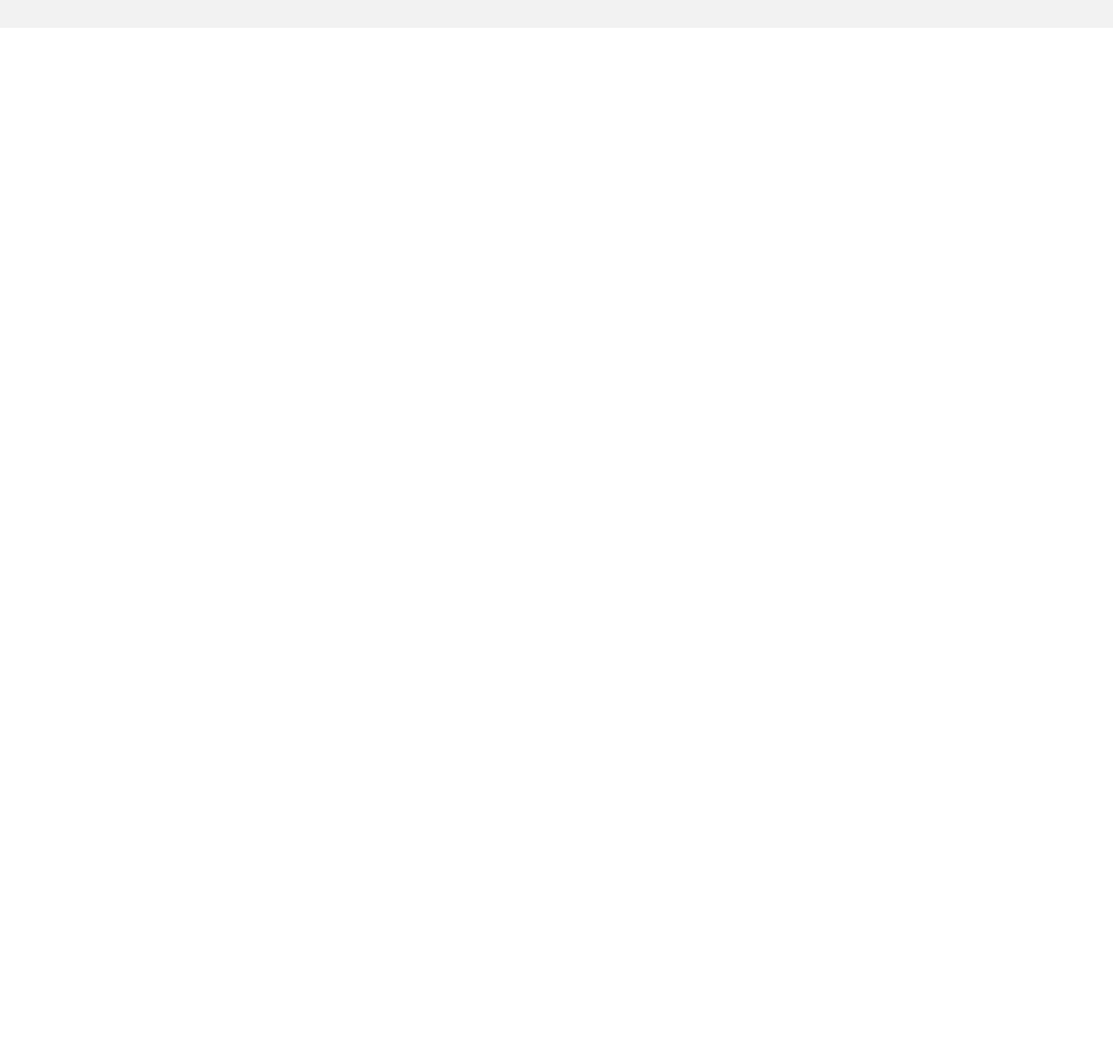
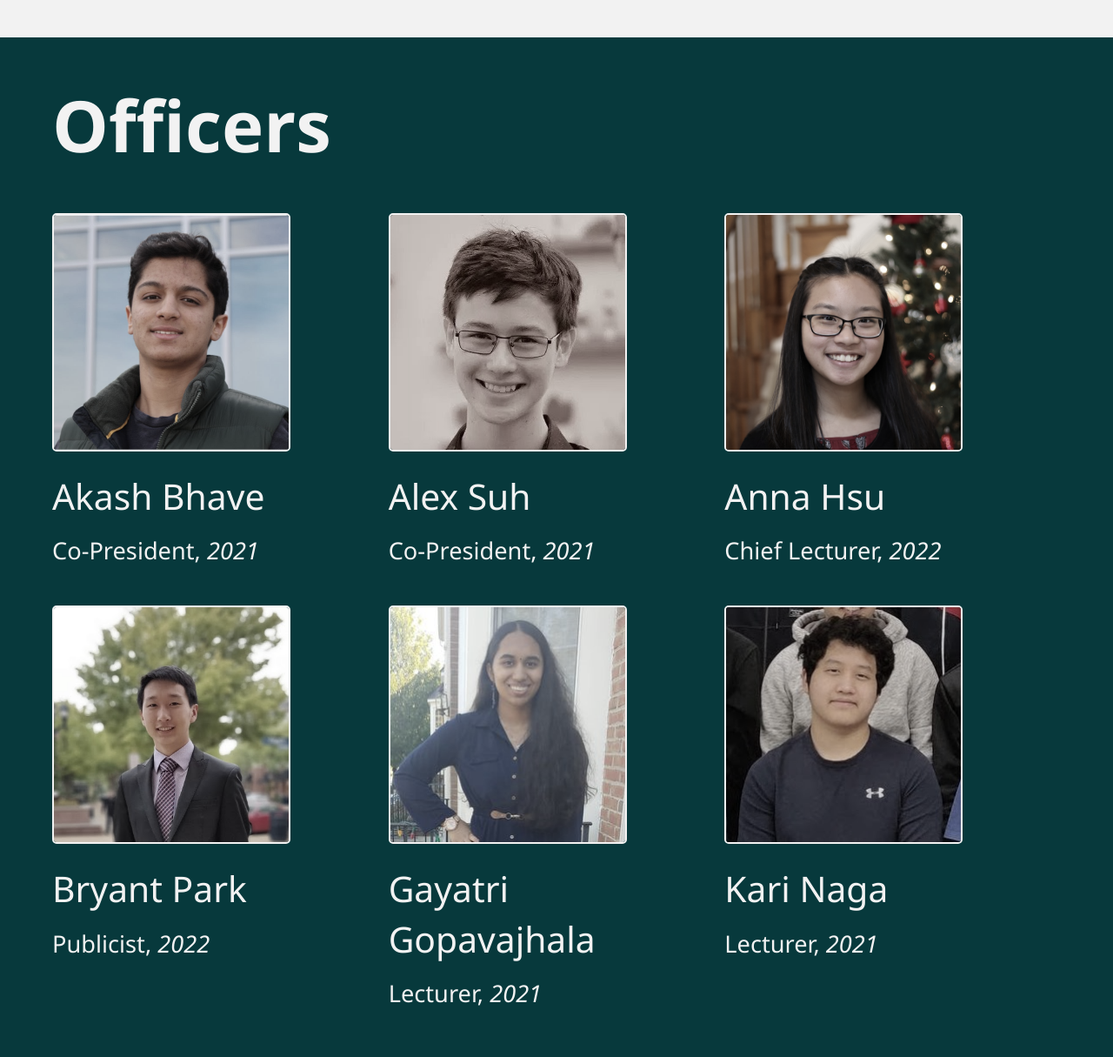
Before and after one commit to TJDevClub/website, a plain HTML site: page index.html in a window 1280 px wide. Shown: the part 768-1983 px from the top of the page at 87% size. Before the commit the page ends 800 px from the top, so only its background shows below. Drawn offline with nearby package versions, Linux system fonts and the light colour scheme.

Commit message:
Create officers section, make padding more responsive

```diff
--- a/css/main.css
+++ b/css/main.css
@@ -17,28 +17,40 @@ body {
 }
 
 section {
-  width: 100%;
   padding: 60px;
-
-  /* Fill exactly the screen's height, factoring in padding */
-  height: calc(100vh - 120px);
-
-  /* Flexbox for the win */
-  display: flex;
-  flex-wrap: wrap;
-  word-wrap: normal;
-  flex-direction: column;
-  justify-content: center;
-
-  font-size: 1.5em;
+  font-size: 1.7em;
 }
 @media only screen and (max-width: 768px) {
   section {
+    width: 100%;
     padding: 30px;
-    height: calc(100vh - 60px);
+    min-height: calc(100vh - 60px);
 
     font-size: 4vw;
   }
+}
+section > div {
+  width: 60%;
+  /* Fill exactly the screen's height, factoring in padding */
+  min-height: calc(100vh - 120px);
+  margin: 0 auto;
+  /* Flexbox for the win */
+  display: flex;
+  flex-direction: column;
+  word-wrap: normal;
+  justify-content: center;
+}
+@media only screen and (max-width: 1920px) {
+  section > div {
+    /* Big section padding only happens for big screens */
+    width: 100%;
+  }
+}
+
+section h2 {
+  font-size: 3em;
+  font-weight: bold;
+  margin-bottom: 60px;
 }
 
 section.light {
@@ -67,3 +79,34 @@ section#intro p {
   font-weight: 300;
   line-height: 1.3em;
 }
+
+section#officers #officers-grid {
+  display: grid;
+  grid-template-columns: repeat(3, 1fr);
+  grid-row-gap: 50px;
+}
+@media only screen and (max-width: 1200px) {
+  section#officers #officers-grid {
+    grid-template-columns: 1fr 1fr;
+  }
+}
+@media only screen and (max-width: 768px) {
+  section#officers #officers-grid {
+    grid-template-columns: 1fr;
+  }
+}
+section#officers img {
+  height: 270px;
+  border-radius: 5px;
+  border: 2px solid #f2f2f2;
+  filter: grayscale(0.5);
+}
+
+section#officers .name {
+  margin: 20px 0px;
+  font-size: 1.5em;
+  line-height: 1.4em;
+}
+section#officers .year {
+  font-style: italic;
+}
--- a/index.html
+++ b/index.html
@@ -5,12 +5,36 @@
     <meta name="viewport" content="width=device-width, initial-scale=1.0" />
     <title>TJHSST Web Development Club</title>
     <link rel="stylesheet" href="css/main.css" />
+    <script
+      src="https://cdn.jsdelivr.net/gh/alpinejs/alpine@v2.x.x/dist/alpine.min.js"
+      defer
+    ></script>
   </head>
   <body>
     <section class="light" id="intro">
-      <p>TJHSST</p>
-      <h1>Web<br />Development<br />Club</h1>
-      <p>Wednesday, 8B, Room 16 (Billington)</p>
+      <div>
+        <p>TJHSST</p>
+        <h1>Web<br />Development<br />Club</h1>
+        <p>Wednesday, 8B, Room 16 (Billington)</p>
+      </div>
+    </section>
+    <section class="dark" id="officers">
+      <div>
+        <h2>Officers</h2>
+        <div x-data="officers" id="officers-grid">
+          <template x-for="officer in officers" :key="officer.name">
+            <div class="officer">
+              <img x-bind:src="'images/officers/' + officer.image" />
+              <h3 x-text="officer.name" class="name"></h3>
+              <p>
+                <span x-text="officer.role" class="role"></span>,
+                <span x-text="officer.year" class="year"></span>
+              </p>
+            </div>
+          </template>
+        </div>
+      </div>
     </section>
   </body>
+  <script src="script.js"></script>
 </html>
--- /dev/null
+++ b/script.js
@@ -0,0 +1,40 @@
+const officers = [
+  {
+    name: "Akash Bhave",
+    role: "Co-President",
+    image: "akash.jpeg",
+    year: 2021,
+  },
+  {
+    name: "Alex Suh",
+    role: "Co-President",
+    image: "alex.jpeg",
+    year: 2021,
+  },
+  {
+    name: "Anna Hsu",
+    role: "Chief Lecturer",
+    image: "anna.jpeg",
+    year: 2022,
+  },
+  {
+    name: "Bryant Park",
+    role: "Publicist",
+    image: "bryant.png",
+    year: 2022,
+  },
+  {
+    name: "Gayatri Gopavajhala",
+    role: "Lecturer",
+    image: "gayatri.png",
+    year: 2021,
+  },
+  {
+    name: "Kari Naga",
+    role: "Lecturer",
+    image: "kari.jpeg",
+    year: 2021,
+  },
+];
+
+console.log(officers);
```
